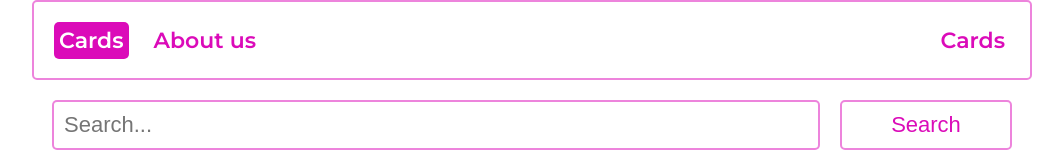
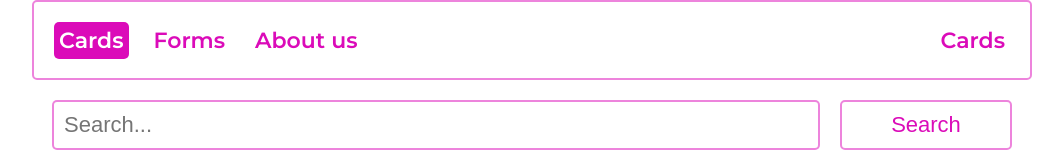
Before and after one commit to c1DeepInside/react-task, a React (Vite) app: page / in a window 1280 px wide. Shown: the top 160 px of the page, without its empty margins (108-1171 px from the left). Built offline with nearby package versions, Linux system fonts and the light colour scheme.

Commit message:
feat: add forms page, optimize navbar

```diff
--- a/src/App.tsx
+++ b/src/App.tsx
@@ -1,6 +1,6 @@
 import React, { Component } from 'react';
 import { Outlet } from 'react-router-dom';
-import Navbar from './UI/Navbar/Navbar';
+import Navbar from './UI/navbar/Navbar';
 
 export default class App extends Component {
   render() {
--- a/src/UI/Navbar/Navbar.tsx
+++ b/src/UI/Navbar/Navbar.tsx
@@ -6,16 +6,27 @@ interface Props {
   text?: string;
 }
 
-export default class Navbar extends Component<Props, { currentPage: string }> {
+interface Pages {
+  link: string;
+  name: string;
+}
+
+export default class Navbar extends Component<Props, { currentPage: string; pages: Pages[] }> {
   constructor(props: Props) {
     super(props);
     this.state = {
       currentPage: '',
+      pages: [
+        { name: 'Cards', link: '/' },
+        { name: 'Forms', link: '/forms' },
+        { name: 'About us', link: '/about' },
+      ],
     };
   }
 
   componentDidMount() {
-    this.setState({ currentPage: window.location.pathname === '/' ? 'Cards' : 'About us' });
+    const page = this.state.pages.find((page) => page.link === window.location.pathname);
+    this.setState({ currentPage: String(page?.name) });
   }
 
   changeCurrentPage = (value: string) => {
@@ -26,24 +37,18 @@ export default class Navbar extends Component<Props, { currentPage: string }> {
     return (
       <div className={cl.navbar}>
         <nav className={cl.nav}>
+          {this.state.pages.map((page) => (
             <NavLink
+              key={page.link}
               className={({ isActive }) =>
                 isActive ? `${cl.nav__btn} ${cl.active__btn}` : `${cl.nav__btn}`
               }
-            to="/"
-            onClick={() => this.changeCurrentPage('Cards')}
+              to={page.link}
+              onClick={() => this.changeCurrentPage(page.name)}
             >
-            Cards
+              {page.name}
             </NavLink>
-          <NavLink
-            className={({ isActive }) =>
-              isActive ? `${cl.nav__btn} ${cl.active__btn}` : `${cl.nav__btn}`
-            }
-            to="/about"
-            onClick={() => this.changeCurrentPage('About us')}
-          >
-            About us
-          </NavLink>
+          ))}
           <p className={cl.current__page}>{this.state.currentPage}</p>
         </nav>
       </div>
--- a/src/main.tsx
+++ b/src/main.tsx
@@ -2,7 +2,7 @@ import React from 'react';
 import ReactDOM from 'react-dom/client';
 import { RouterProvider } from 'react-router-dom';
 import { router } from './router/router';
-import './styles/App.scss';
+import './styles/app.scss';
 
 ReactDOM.createRoot(document.getElementById('root') as HTMLElement).render(
   <React.StrictMode>
--- a/src/pages/CardsPage.tsx
+++ b/src/pages/CardsPage.tsx
@@ -1,7 +1,7 @@
 import React, { Component } from 'react';
 import CardsComponent from '../components/cards/CardsComponent';
 import SearchComponent from '../components/cards/SearchComponent';
-import '../styles/Cards.scss';
+import '../styles/cards.scss';
 
 export default class About extends Component {
   render() {
--- /dev/null
+++ b/src/pages/Forms.tsx
@@ -0,0 +1,9 @@
+import React, { Component } from 'react';
+
+export class Forms extends Component {
+  render() {
+    return <div>Forms</div>;
+  }
+}
+
+export default Forms;
--- a/src/router/router.tsx
+++ b/src/router/router.tsx
@@ -3,6 +3,7 @@ import App from '../App';
 import About from '../pages/About';
 import Cards from '../pages/CardsPage';
 import ErrorPage from '../pages/ErrorPage';
+import Forms from '../pages/Forms';
 
 export const router = createBrowserRouter([
   {
@@ -18,6 +19,10 @@ export const router = createBrowserRouter([
         path: '/',
         element: <Cards />,
       },
+      {
+        path: '/forms',
+        element: <Forms />,
+      },
     ],
   },
 ]);
```
Lines whose indentation alone changed are shown as unchanged.
